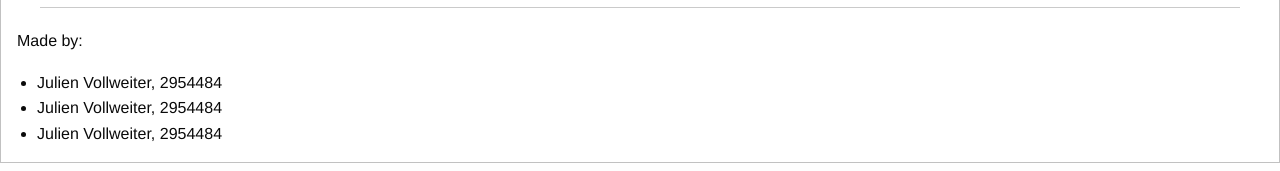
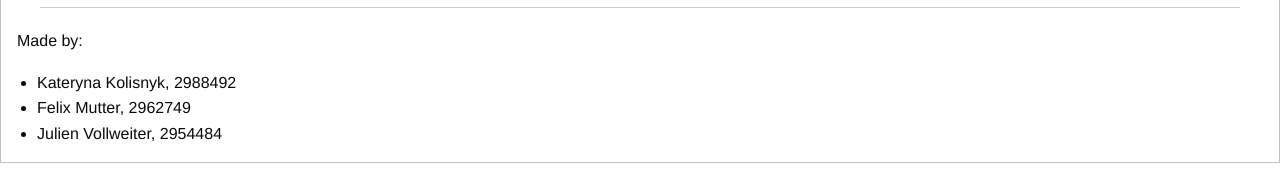
Before and after one commit to Viergelenker/MCI-Exercise-2, a plain HTML site: page index.html in a window 1280 px wide. Shown: the part 166-337 px from the top of the page. Drawn offline with nearby package versions, Linux system fonts and the light colour scheme.

Commit message:
Added names

```diff
--- a/index.html
+++ b/index.html
@@ -18,8 +18,8 @@
             <hr/>
             <p>Made by:</p>
             <ul>
-                <li>Julien Vollweiter, 2954484</li>
-                <li>Julien Vollweiter, 2954484</li>
+                <li>Kateryna Kolisnyk, 2988492</li>
+                <li>Felix Mutter, 2962749</li>
                 <li>Julien Vollweiter, 2954484</li>
             </ul>
         </div>
```
